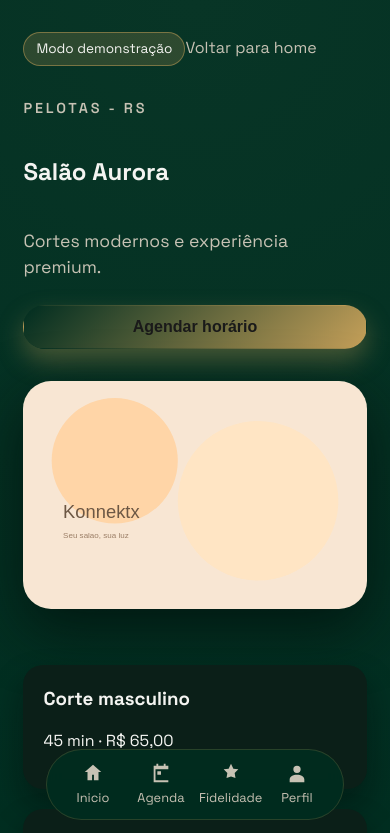
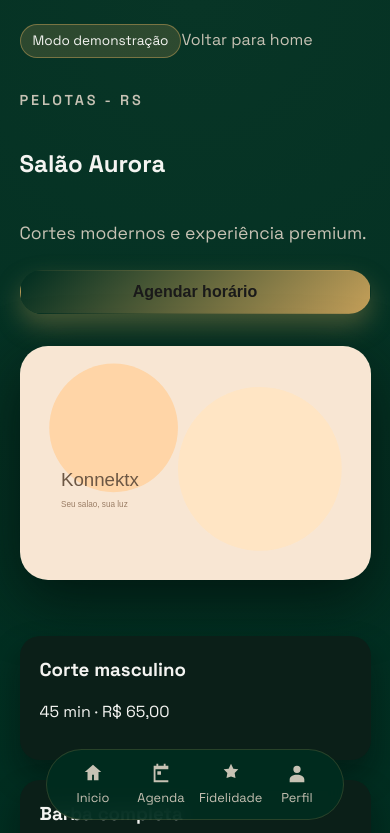
Before and after one commit to Garcez7R/Konnektx, a React (Vite) app in the folder web/: page /s/aurora in a window 390 px wide. Shown: the top 833 px of the page. Built offline with nearby package versions, Linux system fonts and the light colour scheme; no server answers.

Commit message:
feat: reforcar pwa e reduzir rolagem no mobile

```diff
--- a/web/index.html
+++ b/web/index.html
@@ -3,7 +3,12 @@
   <head>
     <meta charset="UTF-8" />
     <link rel="icon" type="image/png" href="/pwa-192.png" />
-    <meta name="viewport" content="width=device-width, initial-scale=1.0" />
+    <link rel="manifest" href="/manifest.webmanifest" />
+    <link rel="apple-touch-icon" href="/pwa-192.png" />
+    <meta name="theme-color" content="#002d20" />
+    <meta name="apple-mobile-web-app-capable" content="yes" />
+    <meta name="apple-mobile-web-app-status-bar-style" content="black-translucent" />
+    <meta name="viewport" content="width=device-width, initial-scale=1.0, viewport-fit=cover" />
     <title>Konnektx</title>
   </head>
   <body>
--- a/web/src/index.css
+++ b/web/src/index.css
@@ -40,13 +40,13 @@
 }
 
 .page {
-  padding: 48px 6vw 80px;
+  padding: 48px 6vw calc(80px + env(safe-area-inset-bottom));
   max-width: 1200px;
   margin: 0 auto;
 }
 
 .page.salon {
-  padding-bottom: 140px;
+  padding-bottom: calc(140px + env(safe-area-inset-bottom));
 }
 
 .hero {
@@ -653,7 +653,11 @@
 
 @media (max-width: 720px) {
   .page {
-    padding: 32px 6vw 64px;
+    padding: 24px 5vw calc(48px + env(safe-area-inset-bottom));
+  }
+
+  .page.salon {
+    padding-bottom: calc(96px + env(safe-area-inset-bottom));
   }
 
   .hero-actions {
--- a/web/src/main.tsx
+++ b/web/src/main.tsx
@@ -1,8 +1,11 @@
 import { StrictMode } from 'react'
 import { createRoot } from 'react-dom/client'
 import { BrowserRouter } from 'react-router-dom'
+import { registerSW } from 'virtual:pwa-register'
 import './index.css'
 import App from './App.tsx'
+
+registerSW({ immediate: true })
 
 createRoot(document.getElementById('root')!).render(
   <StrictMode>
```
